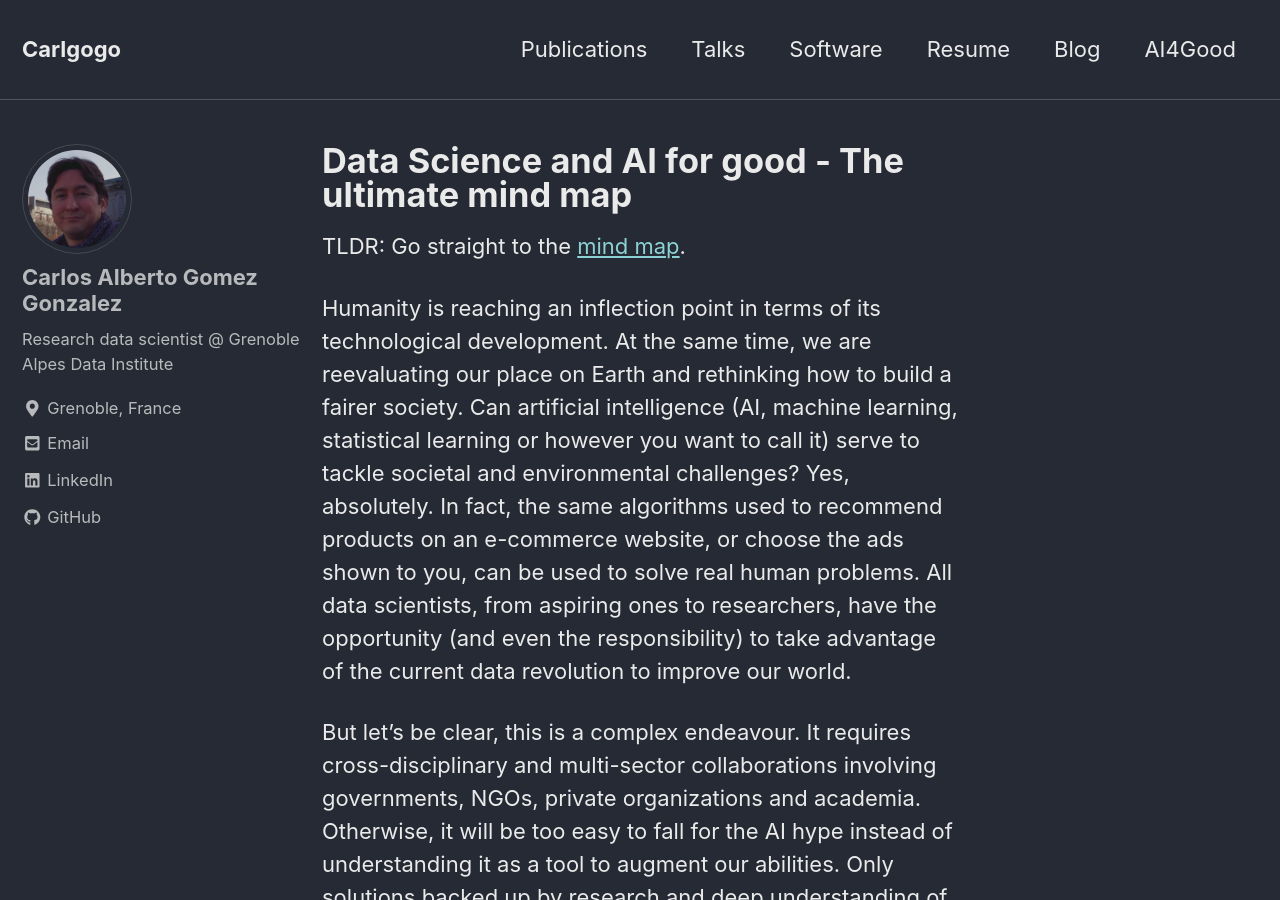
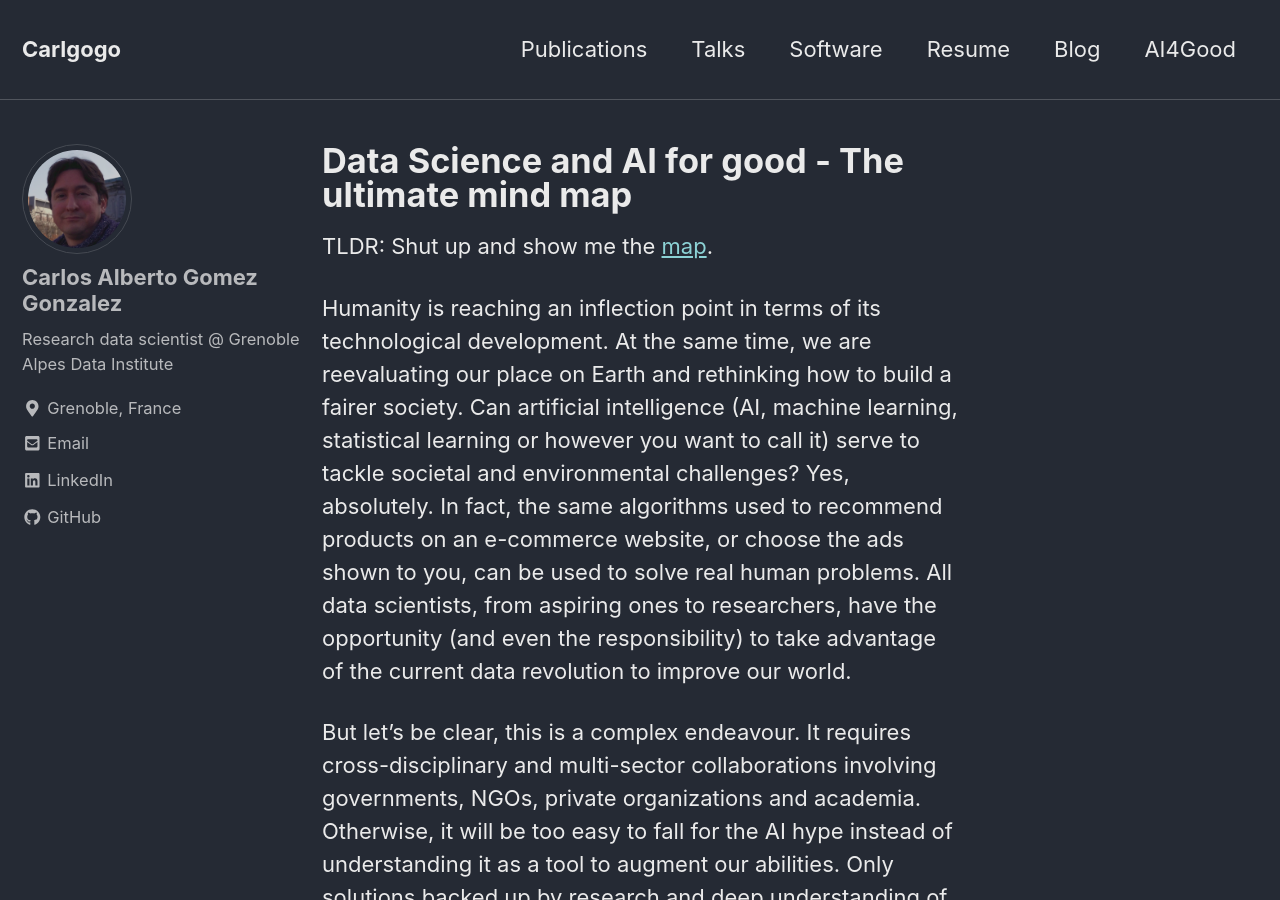
Before and after one commit to carlos-gg/carlos-gg.github.io, a Jekyll site: the page built from _posts/2019-01-24-ai4good_mindmap.md, in a window 1280 px wide and 900 px high. Built offline with Jekyll 4.4.1, drawn with Linux system fonts in a browser that asks for light colours; nearby versions of some CDN libraries.

Commit message:
fixing links and mailto

```diff
--- a/_posts/2019-01-24-ai4good_mindmap.md
+++ b/_posts/2019-01-24-ai4good_mindmap.md
@@ -7,7 +7,7 @@
 tags:
 ---
 
-TLDR: Go straight to the [mind map](https://carlgogo.github.io/AI4G_mindmap/){:target="_blank"}.
+TLDR: Shut up and show me the [map](https://carlgogo.github.io/AI4G_mindmap/){:target="_blank"}.
 
 Humanity is reaching an inflection point in terms of its technological development. At the same time, we are reevaluating our place on Earth and rethinking how to build a fairer society. Can artificial intelligence (AI, machine learning, statistical learning or however you want to call it) serve to tackle societal and environmental challenges? Yes, absolutely. In fact, the same algorithms used to recommend products on an e-commerce website, or choose the ads shown to you, can be used to solve real human problems. All data scientists, from aspiring ones to researchers, have the opportunity (and even the responsibility) to take advantage of the current data revolution to improve our world.
 
@@ -28,6 +28,6 @@
 * *organizations* : leads to institutions and organizations. It might be interesting to those looking for volunteering or consulting opportunities,
 * *entrepreneurship* : this node points to grant opportunities for AI/tech startups working on social good or pro-environmental causes.
 
-I hope this mind map serves as a good reference and motivates you to make data and technology serve the common good. If you know of any resources that are missing and deserve to be added, please reach out via [email](carlosgg33@gmail.com) or by using the [issues section](https://github.com/carlgogo/AI4G_mindmap/issues){:target="_blank"} of the GitHub repository.
+I hope this mind map serves as a good reference and motivates you to make data and technology serve the common good. If you know of any resources that are missing and deserve to be added, please reach out via [email](mailto:carlosgg33@gmail.com) or by using the [issues section](https://github.com/carlgogo/AI4G_mindmap/issues){:target="_blank"} of the GitHub repository.
 
 PS: A similar TW+TM web application is being prepared with a larger mind map exploring the landscape of AI and data science, full of free and valuable resources. Stay tuned!
```
